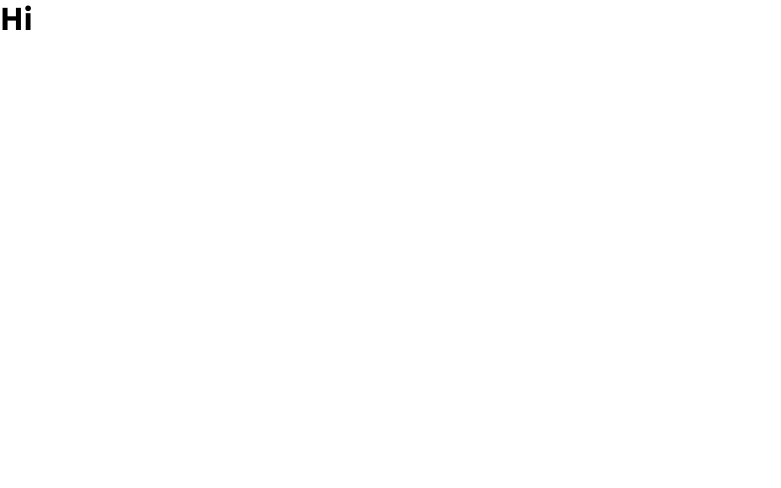
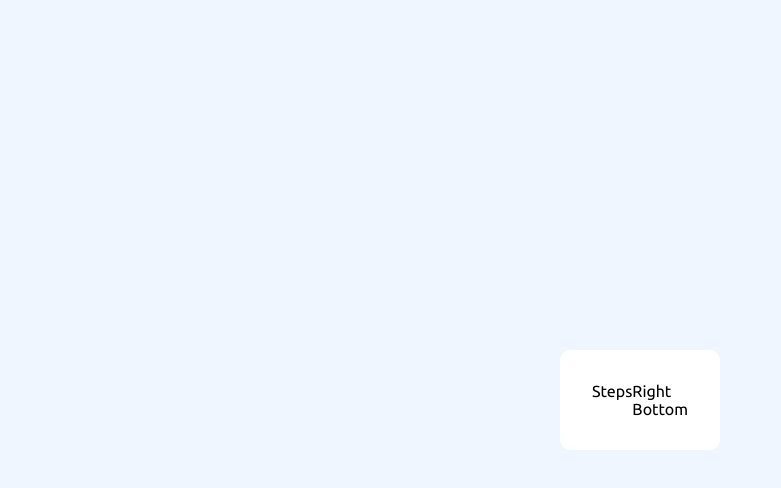
Before and after one commit to Aryan-ki-codepanti/multistep-form, a React (Create React App) app: page / in a window 1280 px wide. Shown: the top 488 px of the page, without its empty margins (0-781 px from the left). Built offline with nearby package versions, Linux system fonts and the light colour scheme.

Commit message:
Added Step context

```diff
--- a/src/App.css
+++ b/src/App.css
@@ -8,3 +8,55 @@
     box-sizing: border-box;
     font-family: "Ubuntu";
 }
+
+:root {
+    /* ### Primary */
+
+    --Marine_blue: hsl(213, 96%, 18%);
+    --Purplish_blue: hsl(243, 100%, 62%);
+    --Pastel_blue: hsl(228, 100%, 84%);
+    --Light_blue: hsl(206, 94%, 87%);
+    --Strawberry_red: hsl(354, 84%, 57%);
+
+    /* ### Neutral */
+
+    --Cool_gray: hsl(231, 11%, 63%);
+    --Light_gray: hsl(229, 24%, 87%);
+    --Magnolia: hsl(217, 100%, 97%);
+    --Alabaster: hsl(231, 100%, 99%);
+    --White: hsl(0, 0%, 100%);
+}
+
+.App {
+    min-height: 100vh;
+    display: grid;
+    place-items: center;
+
+    background: var(--Magnolia);
+}
+
+.container {
+    max-width: 600px;
+    margin: auto;
+    padding: 2em;
+}
+
+.App > .container {
+    display: grid;
+    grid-template-areas: "left right" "left bottom";
+
+    background: var(--White);
+    border-radius: 10px;
+}
+
+.left {
+    grid-area: left;
+}
+
+.right {
+    grid-area: right;
+}
+
+.bottom {
+    grid-area: bottom;
+}
--- a/src/App.js
+++ b/src/App.js
@@ -1,9 +1,17 @@
 import "./App.css";
+import Steps from "./Components/Steps";
 
 function App() {
     return (
         <div className="App">
-            <h1>Hi</h1>
+            <div className="container ">
+                <div className="left">
+                    <Steps />
+                    <div className="bg"></div>
+                </div>
+                <div className="right">Right</div>
+                <div className="bottom">Bottom</div>
+            </div>
         </div>
     );
 }
--- /dev/null
+++ b/src/Components/Steps/index.jsx
@@ -0,0 +1,8 @@
+import React from "react";
+import "./Steps.css";
+
+const Steps = () => {
+    return <div>Steps</div>;
+};
+
+export default Steps;
--- /dev/null
+++ b/src/Context/Step/StepContext.js
@@ -0,0 +1,4 @@
+import { createContext } from "react";
+
+const StepContext = createContext();
+export default StepContext;
```
Also changed, not shown: src/Context/Step/StepProvider.js (added, +15 -0 lines), src/Components/Steps/Steps.css (added).
